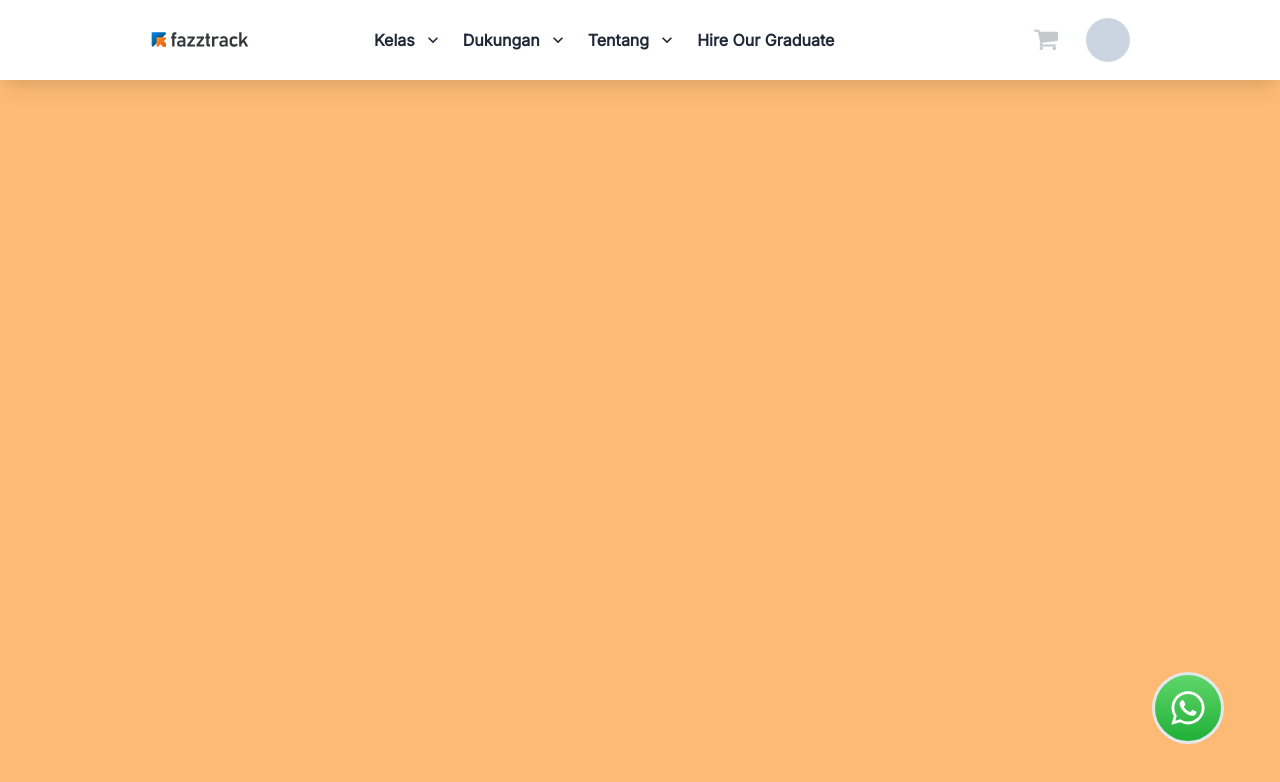
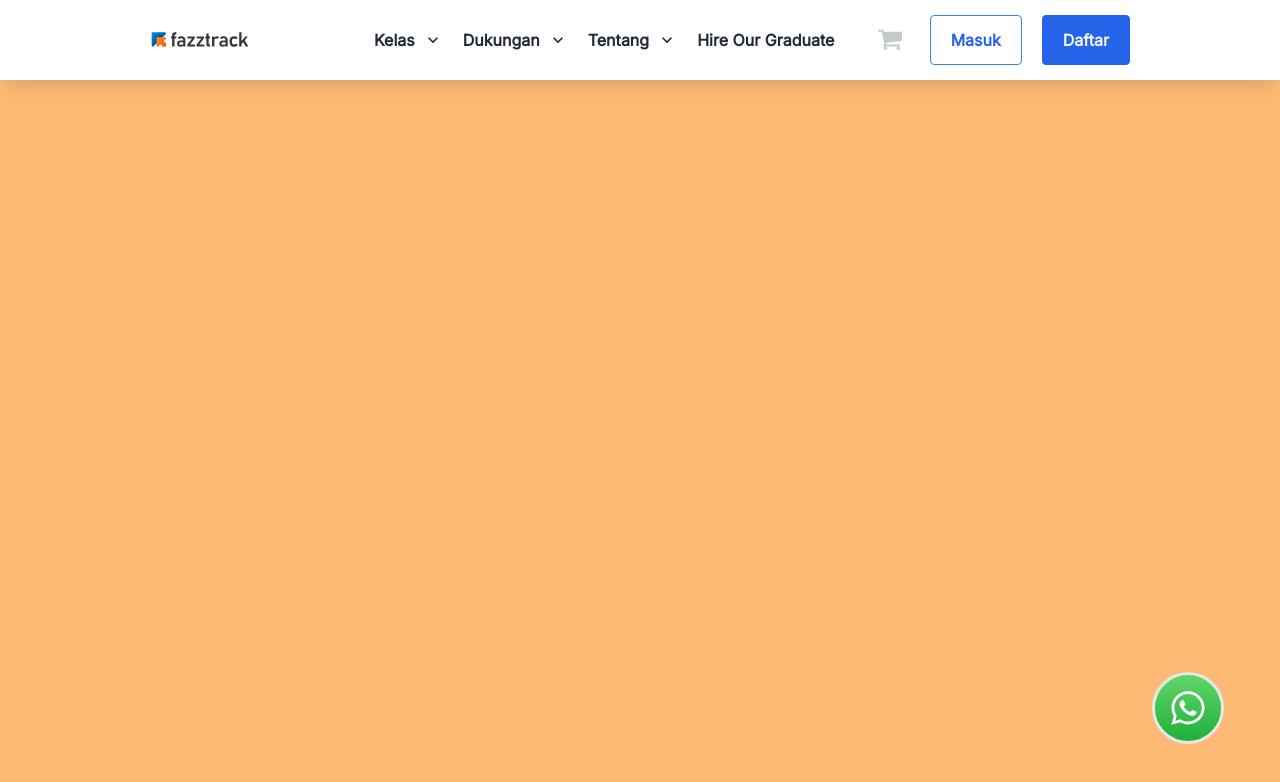
Before and after one commit to faisalchakiki/fe-fazz.course-vue, a Vue app: page / in a window 1280 px wide. Shown: the top 782 px of the page. Built offline with nearby package versions, Linux system fonts and the light colour scheme.

Commit message:
fix: navbar user

```diff
--- a/src/components/organisms/NavUser.vue
+++ b/src/components/organisms/NavUser.vue
@@ -96,9 +96,9 @@
               <section class="cursor-pointer">
                 <img class="w-6" src="../../assets/cart.svg" alt="cart" />
               </section>
-              <section @click="showDropdownProfile" class="dropdown-profile relative">
+              <section v-if="isLogin" @click="showDropdownProfile" class="dropdown-profile relative">
                   <section>
-                    <div data-v-dd33f8c4="" data-v-282fc1c4="" class="flex items-center justify-center min-w-[44px] w-[44px] h-[44px] bg-slate-300 rounded-full" >
+                    <div data-v-dd33f8c4="" data-v-282fc1c4="" class="flex items-center justify-center min-w-[44px] w-[44px] h-[44px] bg-slate-300 rounded-full cursor-pointer" >
                       <!-- <img alt="image-profile" src="" lazy="loaded"> -->
                     </div>
                   </section>
@@ -116,10 +116,18 @@
                       </section>
                     </section>
                     <div class="h-[0.4px] bg-neutral-300 my-[14px]"></div>
-                    <p class="font-bold mb-[14px]">Profile</p>
-                    <p class="font-bold">Logout</p>
+                    <p class="font-bold mb-[14px] cursor-pointer">Profile</p>
+                    <p @click="handleLogout" class="font-bold cursor-pointer">Logout</p>
                   </section>
                 </nav>
+              </section>
+              <section v-else class="flex gap-5">
+                  <button
+                      type="button"
+                      class="rounded-[4px] py-[12px] px-[20px] text-p bg-white text-blue-600 border-[1px] border-blue-500 hover:bg-blue-100 focus:shadow-[0_0_0_4px_rgba(73,115,182,0.1)] font-bold text-center outline-none disabled:bg-neutral-300 disabled:text-neutral-600 disabled:border-[1px] disabled:border-neutral-500">Masuk</button>
+                  <button
+                      type="button"
+                      class="rounded-[4px] py-[12px] px-[20px] text-p bg-blue-600 text-neutral-100 border-[1px] border-blue-600 hover:bg-blue-700 hover:border-blue-700 focus:shadow-[0_0_0_4px_rgba(73,115,182,0.1)] font-bold text-center outline-none disabled:bg-neutral-300 disabled:text-neutral-600 disabled:border-[1px] disabled:border-neutral-500">Daftar</button>
               </section>
             </section>
           </main>
@@ -131,6 +139,9 @@
   import Logo from '../atoms/LogoFazz.vue';
   import ArrowUp from '../atoms/ArrowUp.vue';
   import ArrowDown from '../atoms/ArrowDown.vue';
+
+  const token = localStorage.getItem('token')
+
 export default {
   components:{
       Logo,
@@ -143,6 +154,12 @@ export default {
         isOpenNav2 : false,
         isOpenNav3 : false,
         isAvatarDropdown : false,
+        isLogin: token || false
+      }
+    },
+    computed:{
+      setIslogin(){
+        this.isLogin = !this.isLogin
       }
     },
     methods:{
@@ -176,6 +193,10 @@ export default {
         }
         this.isAvatarDropdown = !this.isAvatarDropdown
       },
+      handleLogout(){
+        localStorage.removeItem('token')
+        this.isLogin = false
+      }
     }
 }
 </script>
```
